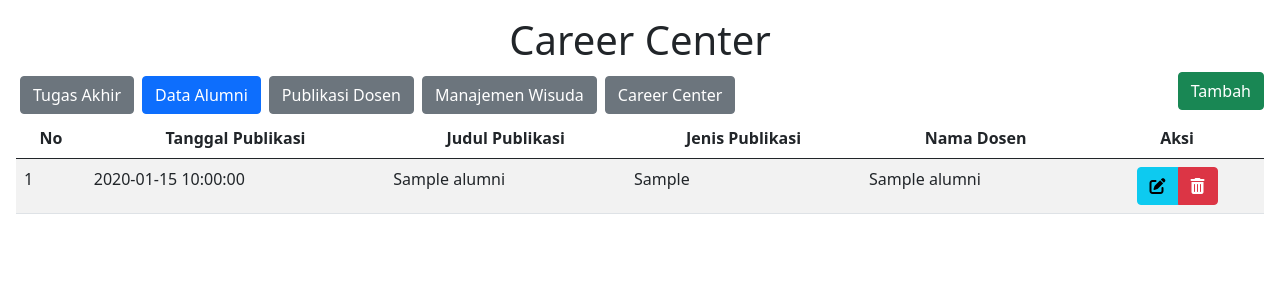
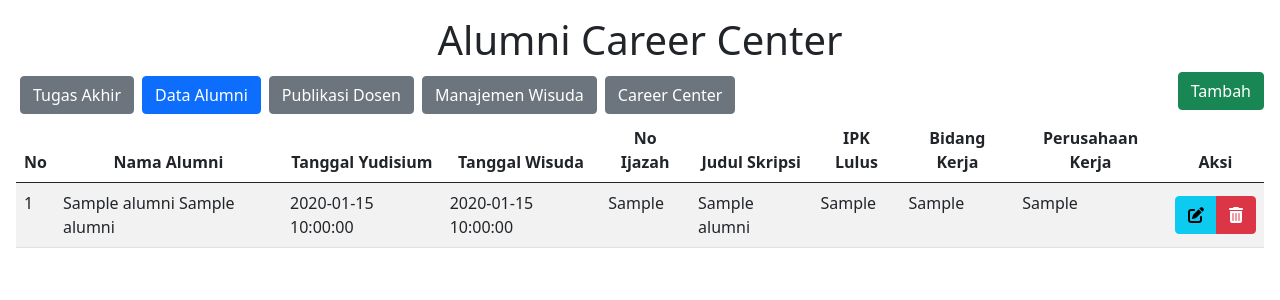
Before and after one commit to Nikkoadr/tugas_kelompok_pbo_lanjut, a Flask app: page /alumni_career_center/ in a window 1280 px wide. Shown: the top 300 px of the page. Run offline with Flask 3, Linux system fonts and the light colour scheme; tables that the repository leaves empty or names only in its code hold one stand-in row (values such as "Sample post").

Commit message:
masih edit career

```diff
--- a/modules/alumni_career_center/Alumni_career_centerView.py
+++ b/modules/alumni_career_center/Alumni_career_centerView.py
@@ -16,11 +16,17 @@ class Alumni_career_centerView:
     def store():
         obj = Alumni_career_centerModel()
         post = request.form
-        obj.nim = post['nim']
-        obj.nama = post['nama']
+        obj.id_mahasiswa = post['id_mahasiswa']
+        obj.id_wisuda = post['id_wisuda']
+        obj.tgl_yudisium = post['tgl_yudisium']
+        obj.ipk_lulus = post['ipk_lulus']
+        obj.judul_skripsi = post['judul_skripsi']
+        obj.bidang_kerja = post['bidang_kerja']
+        obj.no_ijazah = post['no_ijazah']
+        obj.perusahaan_kerja = post['perusahaan_kerja']
         Alumni_career_centerModel().store(obj)
-        flash('Data berhasil ditambahkan', 'success')
-        return redirect('/ta_mahasiswa')
+        flash('Data Berhasil Ditambahkan', 'success')
+        return redirect('/alumni_career_center')
 
     @staticmethod
     def edit(id):
@@ -33,10 +39,16 @@ class Alumni_career_centerView:
         if data:
             post = request.form
             obj = Alumni_career_centerModel()
-            obj.nim = post['nim']
-            obj.nama = post['nama']
+            obj.id_mahasiswa = post['id_mahasiswa']
+            obj.id_wisuda = post['id_wisuda']
+            obj.tgl_yudisium = post['tgl_yudisium']
+            obj.ipk_lulus = post['ipk_lulus']
+            obj.judul_skripsi = post['judul_skripsi']
+            obj.bidang_kerja = post['bidang_kerja']
+            obj.no_ijazah = post['no_ijazah']
+            obj.perusahaan_kerja = post['perusahaan_kerja']
             Alumni_career_centerModel().update(id, obj)
-            flash('Data berhasil diperbarui', 'success')
+            flash('Data Berhasil Diperbaharui', 'success')
             return redirect('/alumni_career_center')
         else:
             return redirect(request.referrer)
@@ -46,7 +58,7 @@ class Alumni_career_centerView:
         data = Alumni_career_centerModel().find(id)
         if data:
             Alumni_career_centerModel().delete(id)
-            flash('Data berhasil dihapus', 'success')
+            flash('Data Berhasil Dihapus', 'success')
             return redirect ('/alumni_career_center')
         else:
             return redirect(request.referrer)
--- a/modules/alumni_career_center/templates/alumni_career_center_index.html
+++ b/modules/alumni_career_center/templates/alumni_career_center_index.html
@@ -5,11 +5,11 @@
         <meta name="viewport" content="width=device-width, initial-scale=1.0" />
         <link href="https://cdn.jsdelivr.net/npm/bootstrap@5.0.2/dist/css/bootstrap.min.css"rel="stylesheet"/>
         <link rel="stylesheet" href="https://cdnjs.cloudflare.com/ajax/libs/font-awesome/6.5.2/css/all.min.css"/>
-        <title>Tugas Akhir</title>
+        <title>Alumni Career Center</title>
     </head>
     <body>
         <div class="card-body">
-            <h1 class="text-center">Career Center</h1>
+            <h1 class="text-center">Alumni Career Center</h1>
             {% for pesan in get_flashed_messages() %}
             <h5 class="alert alert-success text-center">{{ pesan }}</h5>
             {% endfor %}
@@ -18,15 +18,19 @@
             <a class="btn btn-secondary float-start m-1" href="/publikasi_dosen">Publikasi Dosen</a>
             <a class="btn btn-secondary float-start m-1" href="/manajemen_wisuda">Manajemen Wisuda</a>
             <a class="btn btn-secondary float-start m-1" href="/alumni_career_center">Career Center</a>
-            <a class="btn btn-success float-end" href="/data_alumni/create">Tambah</a>
+            <a class="btn btn-success float-end" href="/alumni_career_center/alumni">Tambah</a>
             <table class="table table-striped">
                 <thead>
                 <tr class="text-center">
                     <th>No</th>
-                    <th>Tanggal Publikasi</th>
-                    <th>Judul Publikasi</th>
-                    <th>Jenis Publikasi</th>
-                    <th>Nama Dosen</th>
+                    <th>Nama Alumni</th>
+                    <th>Tanggal Yudisium</th>
+                    <th>Tanggal Wisuda</th>
+                    <th>No Ijazah</th>
+                    <th>Judul Skripsi</th>
+                    <th>IPK Lulus</th>
+                    <th>Bidang Kerja</th>
+                    <th>Perusahaan Kerja</th>
                     <th>Aksi</th>
                 </tr>
                 </thead>
@@ -34,16 +38,20 @@
                 {% for obj in data %}
                 <tr>
                     <td>{{ loop.index }}</td>
-                    <td>{{obj.tgl_publikasi}}</td>
-                    <td>{{obj.judul}}</td>
-                    <td>{{obj.jenis_publikasi}}</td>
-                    <td>{{obj.nama_dosen}}</td>
+                    <td>{{obj.nama_awal}} {{ obj.nama_akhir }}</td>
+                    <td>{{obj.tgl_yudisium}}</td>
+                    <td>{{obj.tgl_wisuda}}</td>
+                    <td>{{obj.no_ijazah}}</td>
+                    <td>{{obj.judul_skripsi}}</td>
+                    <td>{{obj.ipk_lulus}}</td>
+                    <td>{{obj.bidang_kerja}}</td>
+                    <td>{{obj.perusahaan_kerja}}</td>
                     <td class="text-center align-middle">
                         <div class="btn-group" role="group" aria-label="Action buttons">
-                            <a class="btn btn-info" href="/data_alumni/edit/{{obj.id_lulus}}">
+                            <a class="btn btn-info" href="/alumni_career_center/edit/{{obj.id_lulus}}">
                                 <i class="fa-solid fa-pen-to-square"></i>
                             </a>
-                            <a class="btn btn-danger delete" href="/data_alumni/delete/{{obj.id_lulus}}" title="delete" onclick="return confirm('Apakah anda yakin ingin menghapus data ini ?')">
+                            <a class="btn btn-danger delete" href="/alumni_career_center/delete/{{obj.id_lulus}}" title="delete" onclick="return confirm('Apakah anda yakin ingin menghapus data ini ?')">
                                 <i class="fa-solid fa-trash-can"></i>
                             </a>
                         </div>
--- a/modules/data_alumni/templates/data_alumni_edit.html
+++ b/modules/data_alumni/templates/data_alumni_edit.html
@@ -8,7 +8,7 @@
 </head>
 <body>
     <div class="container mt-5">
-        <h1 class="text-center">Edit Data Alaumni</h1>
+        <h1 class="text-center">Edit Data Alumni</h1>
         <form action="/data_alumni/update/{{ obj.id_lulus }}" method="POST">
             <div class="mb-3">
                 <label for="ipk_lulus" class="form-label">IPK Lulus</label>
```
Also changed, not shown: modules/alumni_career_center/templates/alumni_career_center_create.html (+28 -8 lines), modules/alumni_career_center/templates/alumni_career_center_edit.html (+14 -6 lines).
